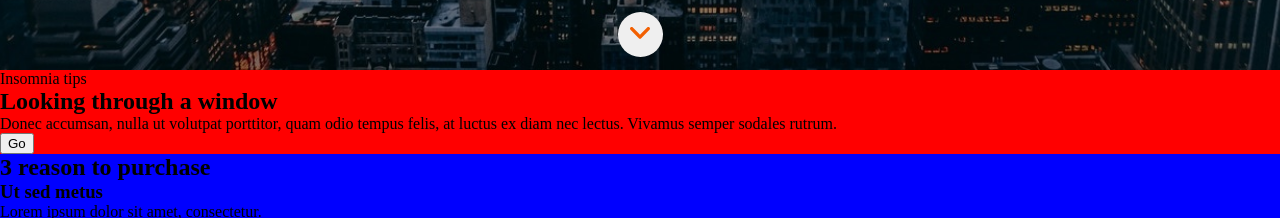
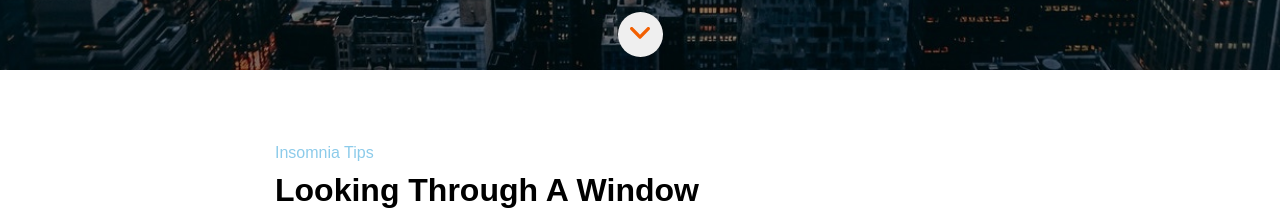
Before and after one commit to Adalab/modulo-1-evaluacion-final-GemaPujalte, a website: page src/html/index.html in a window 1280 px wide. Shown: the part 730-948 px from the top of the page. Drawn offline with nearby package versions, Linux system fonts and the light colour scheme; files that its build step writes are made by us from their sources; files whose address does not match are found by name; a web font is replaced by a local one.

Commit message:
add SCSS, mediaquerys and property hover to main

```diff
--- a/src/html/index.html
+++ b/src/html/index.html
@@ -13,6 +13,11 @@
       href="https://fonts.googleapis.com/css?family=Roboto Regular"
       rel="stylesheet"
     />
+
+    <link
+      href="https://fonts.googleapis.com/css?family=RobotoSlab Bold"
+      rel="stylesheet"
+    />
     <link rel="stylesheet" href="./assets/css/main.css" />
     <link rel="icon" href="./assets/images/favicon.png" />
   </head>
--- a/src/html/partials/main.html
+++ b/src/html/partials/main.html
@@ -1,12 +1,12 @@
 <main class="main">
-  <section class="main-insomnia">
-    <p>Insomnia tips</p>
-    <h2>Looking through a window</h2>
-    <p>
+  <section class="main__insomnia">
+    <p class="main__tips">Insomnia tips</p>
+    <h2 class="main__title">Looking through a window</h2>
+    <p class="main__text">
       Donec accumsan, nulla ut volutpat porttitor, quam odio tempus felis, at
       luctus ex diam nec lectus. Vivamus semper sodales rutrum.
     </p>
-    <button>Go</button>
+    <button class="main__button">Go</button>
   </section>
 
   <section id="reason">
--- a/src/scss/core/_variables.scss
+++ b/src/scss/core/_variables.scss
@@ -1,6 +1,7 @@
 // fonts
 $font-main: "Roboto Slab", sans-serif;
 $font-header: "Roboto Regular", sans-serif;
+$font-main2: "RobotoSlab Bold", sans-serif;
 
 // colors
 
--- a/src/scss/layout/_main.scss
+++ b/src/scss/layout/_main.scss
@@ -1,6 +1,110 @@
 .main {
   background-color: blue;
+
+  &__insomnia {
+    background-color: $white;
+    height: 376px;
+    display: flex;
+    flex-direction: column;
+    align-items: flex-start;
+    justify-content: center;
+
+    @media all and (min-width: 768px) {
+      height: 330px;
+    }
+
+    @media all and (min-width: 1200px) {
+      height: 360px;
+    }
+  }
+
+  &__tips {
+    height: 30px;
+    font-family: $font-header;
+    font-size: 14px;
+    color: #8ccbea;
+    text-transform: capitalize;
+    margin-left: 15px;
+    margin-bottom: 0;
+
+    @media all and (min-width: 768px) {
+      margin-left: 39px;
+      line-height: 30px;
+    }
+
+    @media all and (min-width: 1200px) {
+      margin-left: 275px;
+      font-size: 16px;
+    }
+  }
+
+  &__title {
+    height: 60px;
+    font-family: $font-main2;
+    font-size: 24px;
+    text-transform: capitalize;
+    color: $black;
+    margin-left: 15px;
+    margin-bottom: 15px;
+
+    @media all and (min-width: 768px) {
+      height: 45px;
+      line-height: 45px;
+      font-size: 26px;
+      margin-left: 39px;
+    }
+
+    @media all and (min-width: 1200px) {
+      margin-left: 275px;
+      font-size: 32px;
+    }
+  }
+
+  &__text {
+    height: 120px;
+    font-family: $font-header;
+    font-size: 18px;
+    line-height: 30px;
+    color: $greyish-brown;
+    margin-left: 15px;
+    margin-bottom: 30px;
+
+    @media all and (min-width: 768px) {
+      height: 60px;
+      margin-left: 39px;
+      font-size: 20px;
+    }
+
+    @media all and (min-width: 1200px) {
+      margin-left: 275px;
+      margin-right: 179px;
+    }
+  }
+
+  &__button {
+    width: 76px;
+    height: 45px;
+    border-radius: 22.5px;
+    color: #f26002;
+    border: solid 2px #f26002;
+    margin-left: 15px;
+    background-color: $white;
+    font-size: 20px;
+    font-weight: 500;
+
+    @media all and (min-width: 768px) {
+      width: 91px;
+      margin-left: 39px;
+    }
+
+    @media all and (min-width: 1200px) {
+      margin-left: 275px;
+      width: 160px;
+    }
+  }
+
+  &__button:hover {
+    background-color: $lightblue;
+    transition: background-color ease 1s;
+  }
 }
-.main-insomnia {
-  background-color: red;
-}
```
